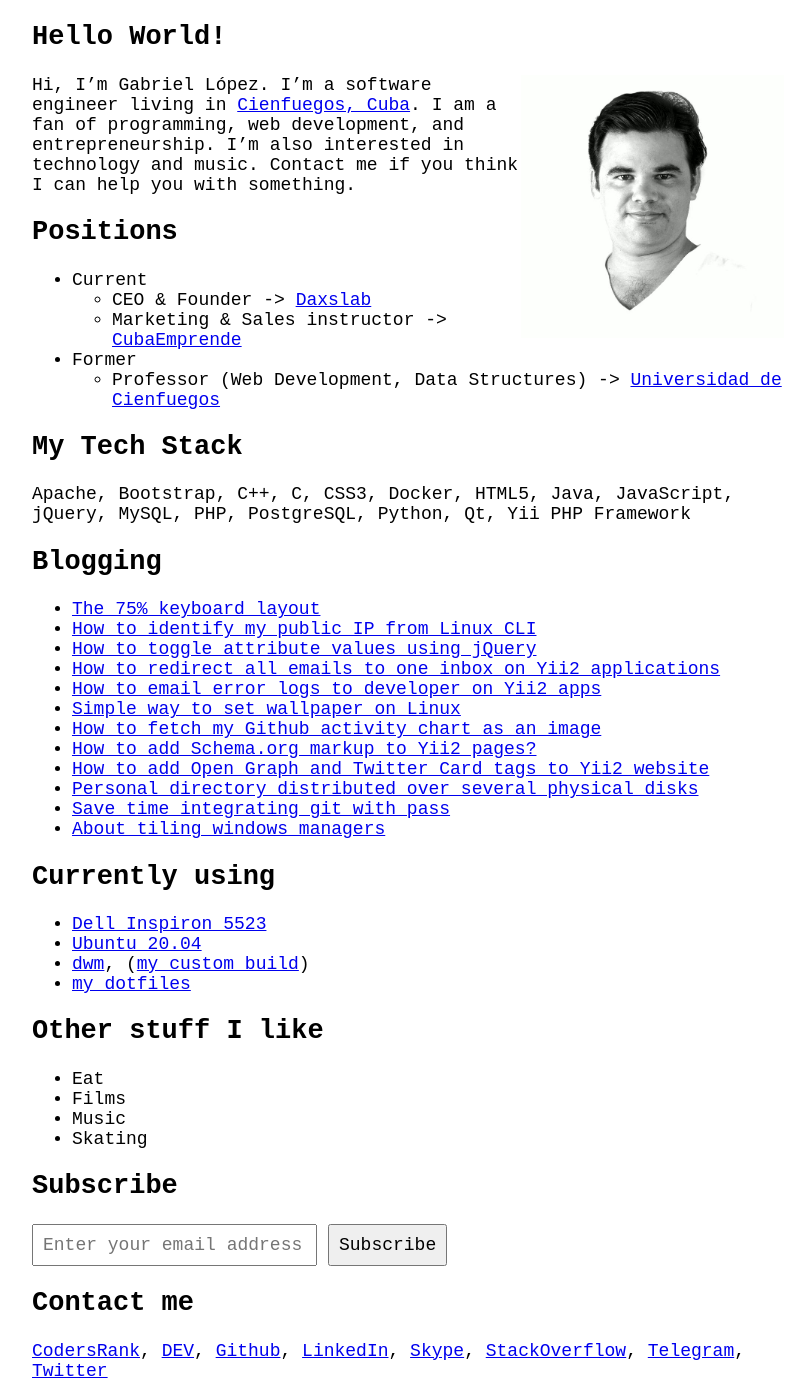
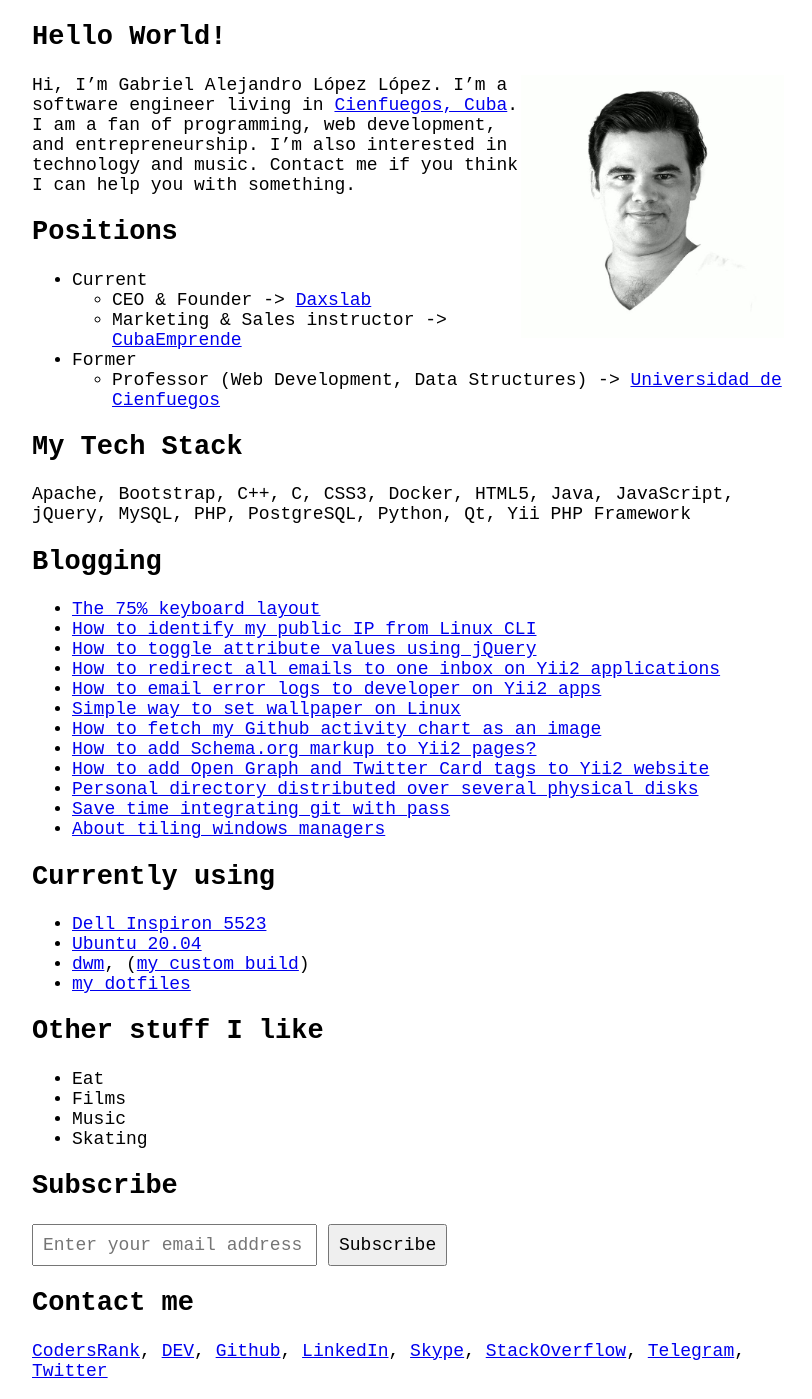
Before and after one commit to glpzzz/glpzzz.github.io, a Jekyll site: the page built from index.markdown, in a window 1280 px wide. Shown: the whole page, without its empty margins (232-1044 px from the left). Built offline with Jekyll 4.4.1, drawn with Linux system fonts in a browser that asks for light colours.

Commit message:
Update index.markdown

```diff
--- a/index.markdown
+++ b/index.markdown
@@ -2,9 +2,9 @@
 title: Hello World!
 ---
 
-![Picture of glpzzz](\glpzzz.jpg)
+![Picture of Gabriel Alejandro López López (glpzzz)](\glpzzz.jpg)
 
-Hi, I’m Gabriel L&oacute;pez. I’m a software engineer living in [Cienfuegos, Cuba](https://www.openstreetmap.org/node/259846360). I am a fan of programming, web development, and entrepreneurship. I’m also interested in technology and music. Contact me if you think I can help you with something.
+Hi, I’m Gabriel Alejandro López López. I’m a software engineer living in [Cienfuegos, Cuba](https://www.openstreetmap.org/node/259846360). I am a fan of programming, web development, and entrepreneurship. I’m also interested in technology and music. Contact me if you think I can help you with something.
 
 ## Positions
 
```
